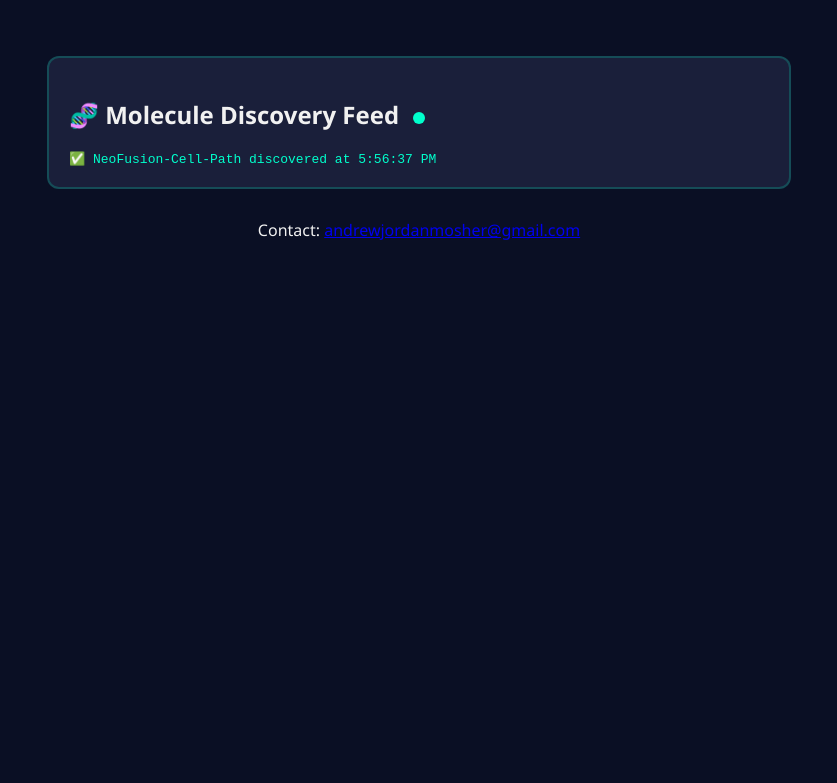
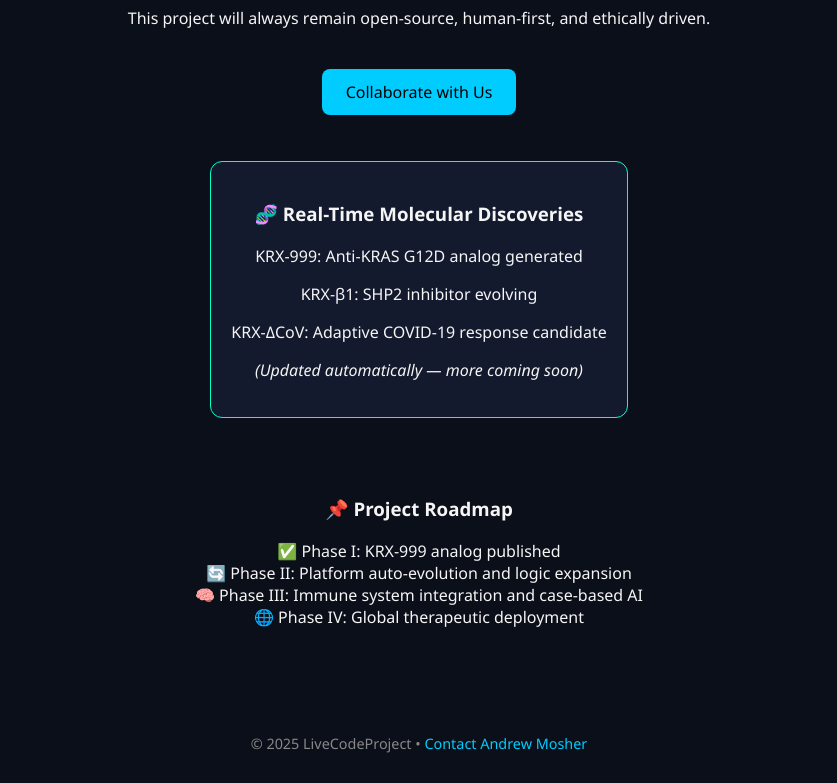
Before and after one commit to lifecodeproject/livecodeproject.github.io, a plain HTML site: page index.html in a window 1280 px wide. Shown: the part 432-1215 px from the top of the page, without its empty margins (221-1058 px from the left). Before the commit the page ends 840 px from the top, so only its background shows below. Drawn offline with Linux system fonts and the light colour scheme.

Commit message:
Update index.html

```diff
--- a/index.html
+++ b/index.html
@@ -1,101 +1,118 @@
-<!DOCTYPE html>
+  <!DOCTYPE html>
 <html lang="en">
 <head>
   <meta charset="UTF-8" />
   <meta name="viewport" content="width=device-width, initial-scale=1.0" />
-  <title>LiveCodeProject</title>
+  <title>KRX‑Ω∞ | LiveCodeProject</title>
   <style>
     body {
       margin: 0;
-      font-family: 'Segoe UI', sans-serif;
-      background: #0a0f24;
-      color: #f1f1f1;
+      font-family: 'Segoe UI', Tahoma, Geneva, Verdana, sans-serif;
+      background-color: #0b0f1a;
+      color: #f5f5f5;
       display: flex;
       flex-direction: column;
       align-items: center;
-      justify-content: center;
-      min-height: 100vh;
-      padding: 20px;
+      text-align: center;
+      padding: 30px;
     }
+
+    header {
+      margin-top: 40px;
+    }
+
     h1 {
-      font-size: 2.8em;
-      margin-bottom: 0.2em;
+      font-size: 3em;
+      margin-bottom: 0.3em;
+    }
+
+    h2 {
       color: #00ffcc;
+      margin-bottom: 1em;
     }
-    p {
-      font-size: 1.2em;
-      max-width: 700px;
-      text-align: center;
-    }
-    .logo {
+
+    .rocket {
       font-size: 3em;
       margin-bottom: 0.5em;
     }
-    .molecule-box {
-      margin-top: 40px;
-      background: #1a1f3a;
-      border: 2px solid #00ffcc33;
+
+    .section {
+      max-width: 800px;
+      margin: 30px 0;
+    }
+
+    a {
+      color: #00ccff;
+      text-decoration: none;
+    }
+
+    .discovery-box {
+      background-color: #141a2e;
       padding: 20px;
+      border: 1px solid #00ffcc;
       border-radius: 12px;
-      max-width: 700px;
-      width: 100%;
+      margin-top: 1em;
     }
-    .status {
-      font-family: monospace;
-      color: #00ffcc;
-      margin-top: 10px;
+
+    footer {
+      margin-top: 60px;
+      font-size: 0.9em;
+      color: #888;
     }
-    .email {
-      margin-top: 30px;
+
+    .btn {
+      margin-top: 1.5em;
+      padding: 12px 24px;
+      background-color: #00ccff;
+      color: #000;
+      border: none;
+      border-radius: 8px;
       font-size: 1em;
+      cursor: pointer;
+      text-decoration: none;
+      display: inline-block;
     }
-    .pulse {
-      display: inline-block;
-      width: 12px;
-      height: 12px;
-      background: #00ffcc;
-      border-radius: 50%;
-      animation: pulse 1s infinite;
-      margin-left: 8px;
-    }
-    @keyframes pulse {
-      0% { transform: scale(1); opacity: 1; }
-      50% { transform: scale(1.4); opacity: 0.5; }
-      100% { transform: scale(1); opacity: 1; }
+
+    .btn:hover {
+      background-color: #00ffcc;
     }
   </style>
 </head>
 <body>
-  <div class="logo">🚀</div>
-  <h1>LiveCodeProject</h1>
-  <p>Our AI-powered biomedical system is discovering breakthrough molecules in real time to help cure cancer and more.</p>
+  <div class="rocket">🚀</div>
+  <header>
+    <h1>KRX‑Ω∞ System</h1>
+    <h2>Live AI-Powered Molecular Discovery</h2>
+  </header>
 
-  <div class="molecule-box">
-    <h2>🧬 Molecule Discovery Feed <span class="pulse"></span></h2>
-    <div id="moleculeFeed" class="status">
-      Fetching discoveries...
-    </div>
+  <div class="section">
+    <p><strong>Welcome to the front line of science.</strong> The KRX‑Ω∞ platform is an autonomous, quantum-enhanced therapeutic system discovering live molecular analogs, cancer cures, and breakthroughs — in real time.</p>
+
+    <p>This project will always remain open-source, human-first, and ethically driven.</p>
+
+    <a class="btn" href="mailto:andrewjordanmosher@gmail.com">Collaborate with Us</a>
   </div>
 
-  <div class="email">
-    Contact: <a href="mailto:andrewjordanmosher@gmail.com">andrewjordanmosher@gmail.com</a>
+  <div class="section discovery-box">
+    <h3>🧬 Real-Time Molecular Discoveries</h3>
+    <p>KRX‑999: Anti-KRAS G12D analog generated</p>
+    <p>KRX‑β1: SHP2 inhibitor evolving</p>
+    <p>KRX‑ΔCoV: Adaptive COVID-19 response candidate</p>
+    <p><em>(Updated automatically — more coming soon)</em></p>
   </div>
 
-  <script>
-    const moleculeNames = [
-      "KRX‑999", "X12‑Ablate", "KRAS‑Inhibit‑Δ4",
-      "Quantum‑Loop‑002", "SHP2‑Resist‑X", "ΔG‑Omega‑3",
-      "BioSynthetron‑Q", "KRX‑Ω∞", "NeoFusion‑Cell‑Path"
-    ];
+  <div class="section">
+    <h3>📌 Project Roadmap</h3>
+    <ul style="list-style: none; padding-left: 0;">
+      <li>✅ Phase I: KRX‑999 analog published</li>
+      <li>🔄 Phase II: Platform auto-evolution and logic expansion</li>
+      <li>🧠 Phase III: Immune system integration and case-based AI</li>
+      <li>🌐 Phase IV: Global therapeutic deployment</li>
+    </ul>
+  </div>
 
-    function simulateDiscovery() {
-      const el = document.getElementById("moleculeFeed");
-      const random = moleculeNames[Math.floor(Math.random() * moleculeNames.length)];
-      const timestamp = new Date().toLocaleTimeString();
-      el.innerHTML = `✅ ${random} discovered at ${timestamp}`;
-    }
-
-    setInterval(simulateDiscovery, 4000);
-  </script>
+  <footer>
+    &copy; 2025 LiveCodeProject • <a href="mailto:andrewjordanmosher@gmail.com">Contact Andrew Mosher</a>
+  </footer>
 </body>
 </html>
```
